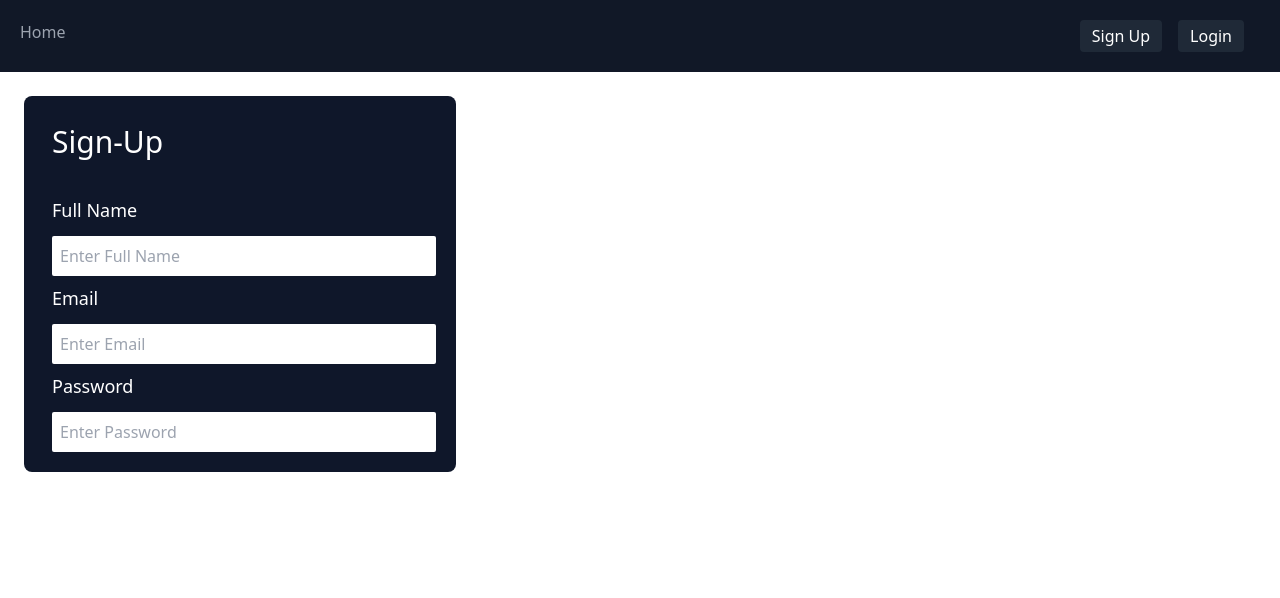
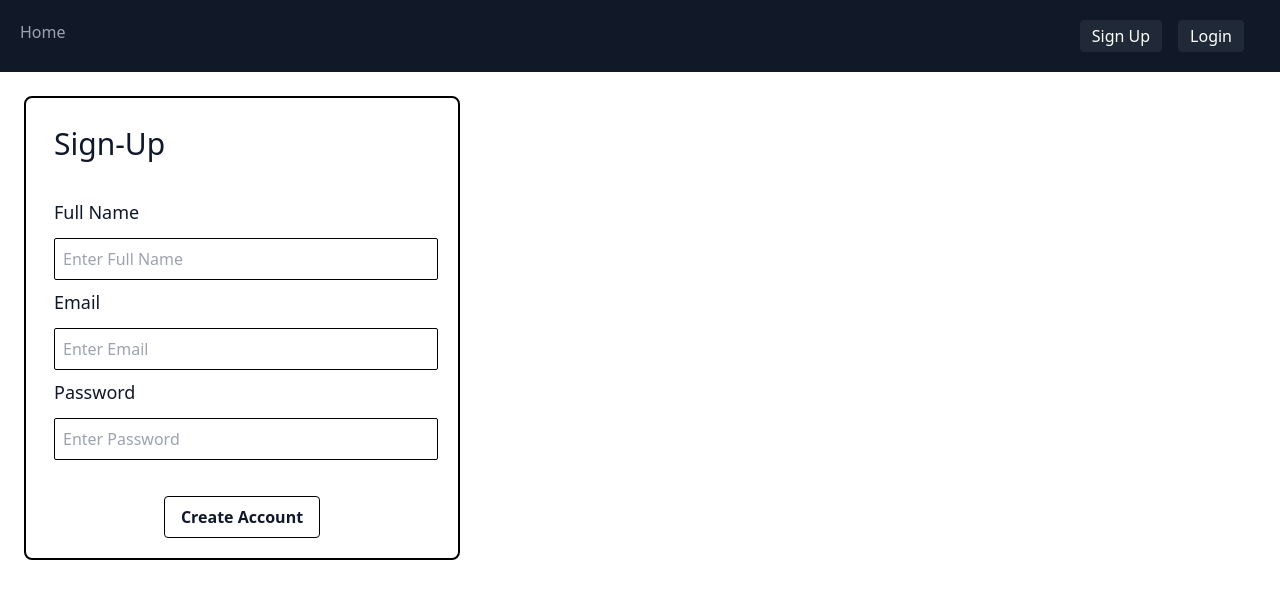
Before and after one commit to programmerpranit/Todo-MERN, a Next.js app: page /signup in a window 1280 px wide. Shown: the top 598 px of the page. Built offline with nearby package versions, Linux system fonts and the light colour scheme.

Commit message:
sign-up UI modified

```diff
--- a/pages/signup.jsx
+++ b/pages/signup.jsx
@@ -3,23 +3,28 @@ import React from 'react'
 const Signup = () => {
   return (
     <>
-      <div className='flex justify-center bg-slate-900 m-6 rounded-lg flex-col w-min '>
-        <h1 className='text-3xl m-5 text-white rounded-md p-2'>Sign-Up</h1>
+      <div className='flex justify-center bg-transparent border-black border-2 m-6 rounded-lg flex-col w-min '>
+        <h1 className='text-3xl m-5 text-slate-900 rounded-md p-2'>Sign-Up</h1>
         <div className='flex-col ml-5 mb-5 '>
           <div>
-            <h3 className='text-white text-lg p-2 mb-1'>Full Name</h3>
-            <input className='rounded-sm w-96 p-2 ml-2' placeholder='Enter Full Name' />
+            <h3 className='text-slate-900 text-lg p-2 mb-1'>Full Name</h3>
+            <input className=' border-black border  rounded-sm w-96 p-2 ml-2' placeholder='Enter Full Name' />
           </div>
           <div>
-            <h3 className='text-white text-lg p-2 mb-1'>Email</h3>
-            <input className='rounded-sm w-96 p-2 ml-2 mr-5' placeholder='Enter Email' />
+            <h3 className='text-slate-900 text-lg p-2 mb-1'>Email</h3>
+            <input className=' border-black border rounded-sm w-96 p-2 ml-2 mr-5' placeholder='Enter Email' />
           </div>
           <div>
-            <h3 className='text-white text-lg p-2 mb-1 mr-5'>Password</h3>
-            <input className='rounded-sm w-96 p-2 ml-2' placeholder='Enter Password' />
+            <h3 className='text-slate-900 text-lg p-2 mb-1 mr-5'>Password</h3>
+            <input className=' border-black border rounded-sm w-96 p-2 ml-2' placeholder='Enter Password' />
           </div>
 
         </div>
+        <div className='justify-center flex  mb-5'>
+            <button class=" mt-4 bg-transparent text-slate-900 font-semibold  py-2 px-4 border border-black rounded">
+              Create Account
+            </button>
+          </div>
 
 
 
```
